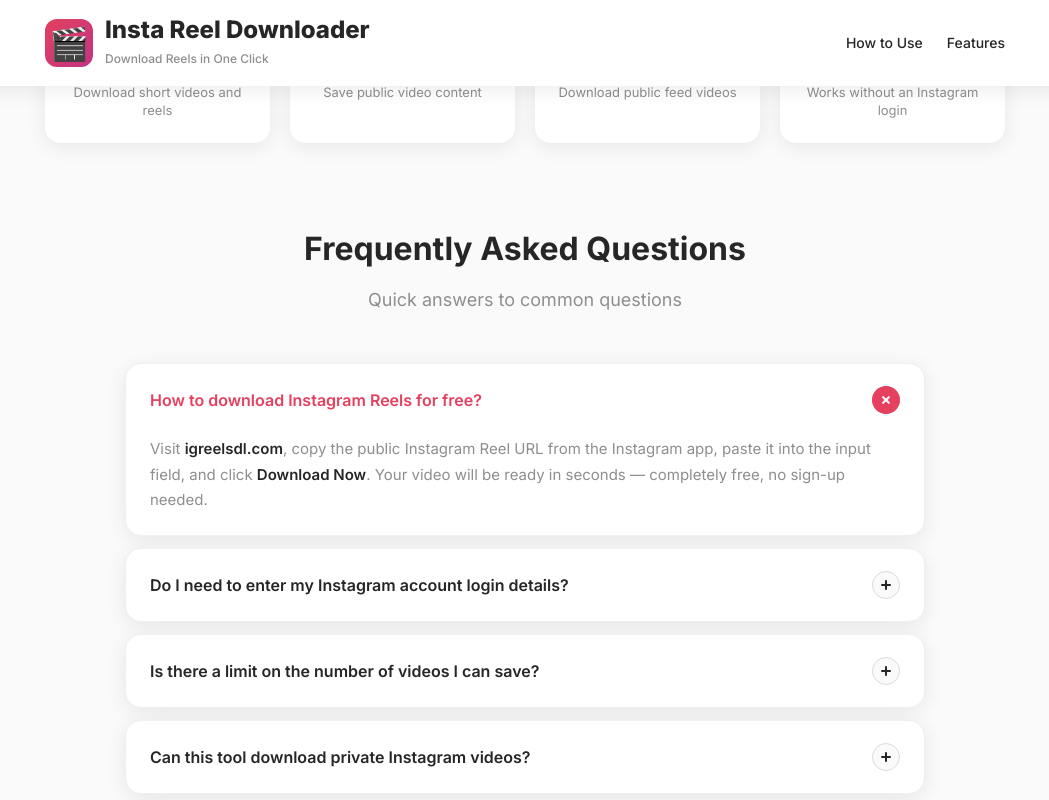
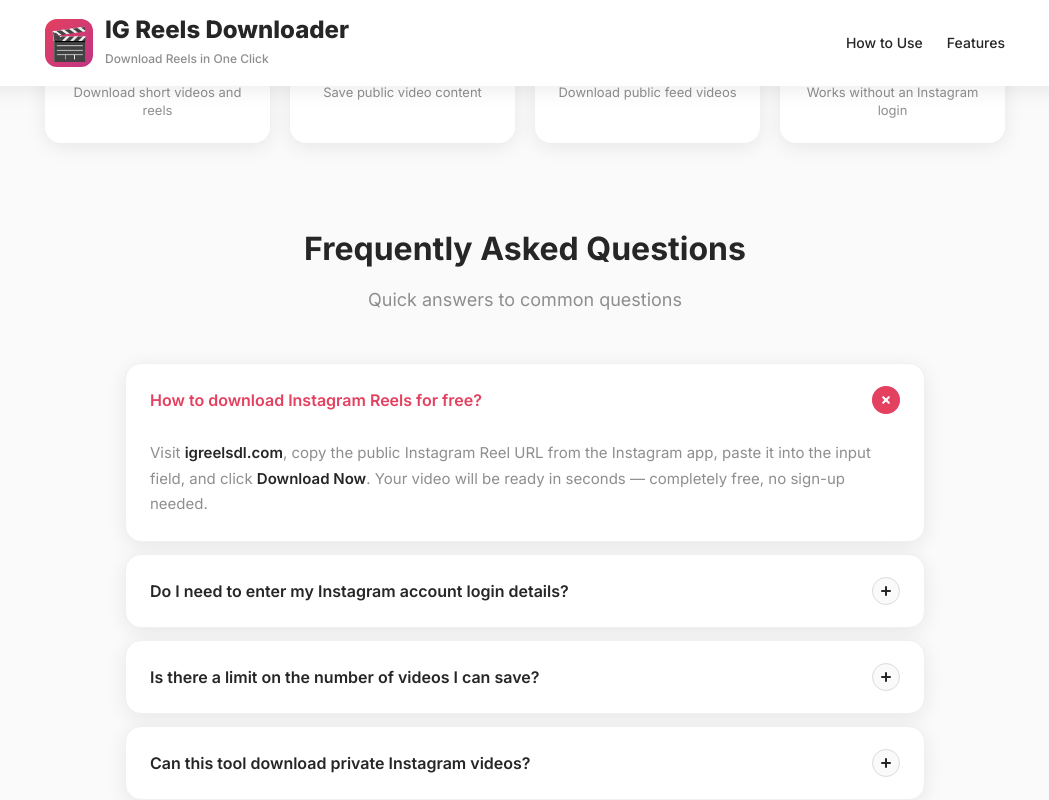
Before and after one commit to kishoreHEM/Instagram-Reel-Downloader, a website: page index.html in a window 1280 px wide. Both pictures are taken after a click on the button "How to download Instagram Reels for free?". Shown: the part 2309-3109 px from the top of the page, without its empty margins (115-1164 px from the left). Drawn offline with Linux system fonts and the light colour scheme.

Commit message:
site update

```diff
--- a/index.html
+++ b/index.html
@@ -70,7 +70,7 @@
                 <div class="logo">
                     <div class="logo-icon">🎬</div>
                     <div class="logo-text">
-                        <h1>Insta Reel Downloader</h1>
+                        <h1>IG Reels Downloader</h1>
                         <span class="tagline">Download Reels in One Click</span>
                     </div>
                 </div>
@@ -326,7 +326,7 @@
                     <div class="logo">
                         <div class="logo-icon">🎬</div>
                         <div class="logo-text">
-                            <h3>Insta Reel Downloader</h3>
+                            <h3>Instagra Reel Downloader</h3>
                             <span class="tagline">Download Reels in One Click</span>
                         </div>
                     </div>
--- a/styles/style.css
+++ b/styles/style.css
@@ -763,19 +763,21 @@ body {
 .faq-answer {
     max-height: 0;
     overflow: hidden;
-    transition: max-height 0.4s cubic-bezier(0.4, 0, 0.2, 1),
-                padding 0.3s ease;
+    /* Clean, hardware-accelerated timing transition */
+    transition: max-height 0.3s cubic-bezier(0.4, 0, 0.2, 1);
 }
 
 .faq-answer.is-open {
-    max-height: 300px;
+    /* Set a max-height value safely larger than any paragraph length */
+    max-height: 500px;
 }
 
 .faq-answer p {
     font-size: 15px;
     color: var(--text-gray);
     line-height: 1.7;
-    padding: 0 24px 22px;
+    /* Keeps vertical spacing safely bounded inside open transitions */
+    padding: 4px 24px 24px 24px;
 }
 
 .faq-answer p strong {
```
